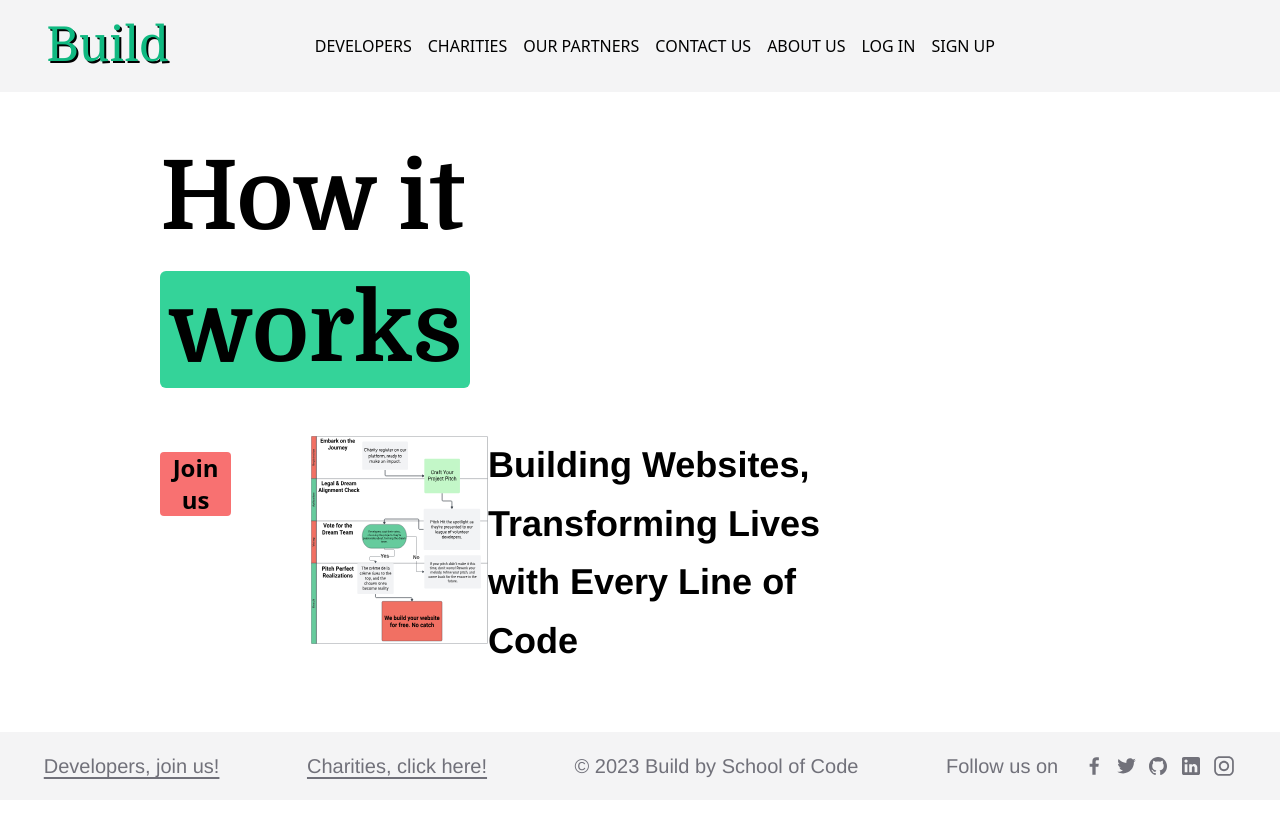
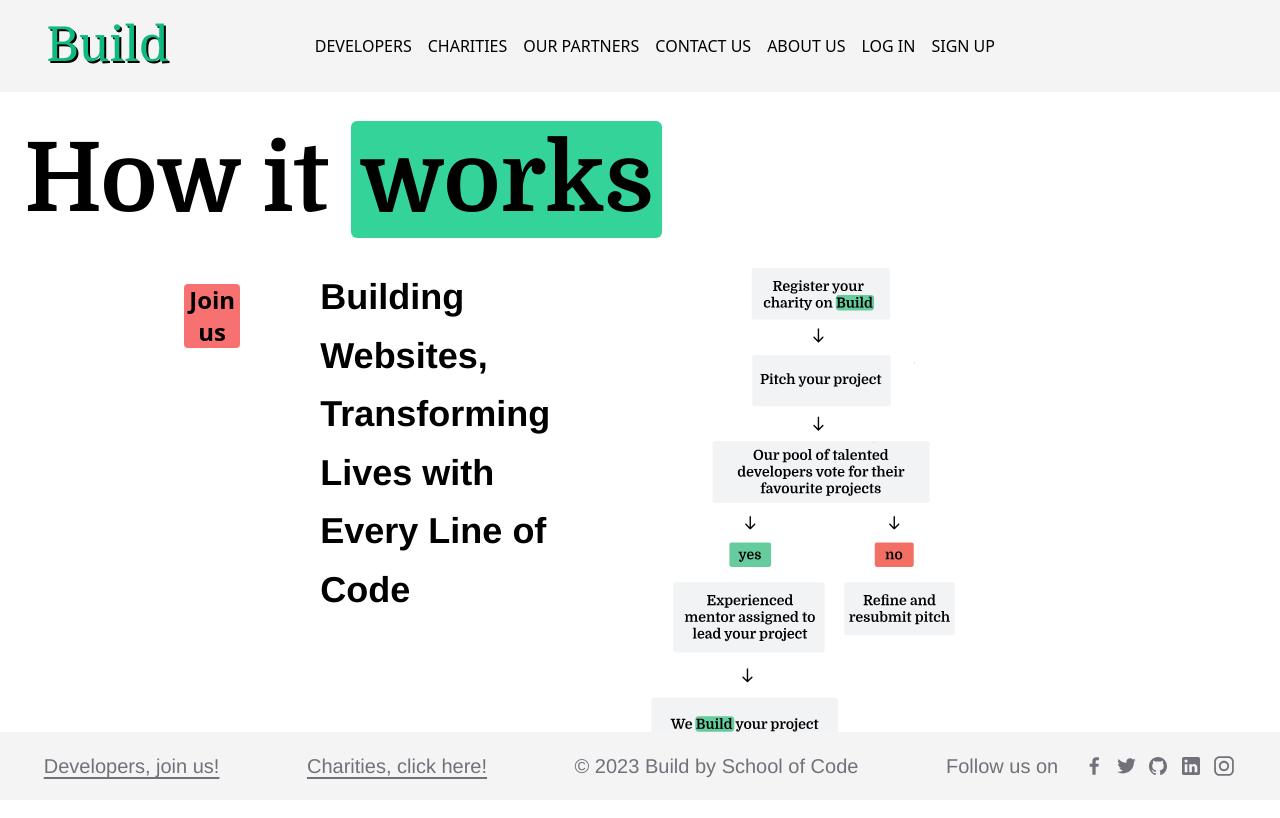
Before and after one commit to SchoolOfCode/Team-Build, a Next.js app: page /charity in a window 1280 px wide. Shown: the top 818 px of the page. Built offline with nearby package versions, Linux system fonts and the light colour scheme.

Commit message:
howitworks image added and styling and flex box started

```diff
--- a/src/app/charity/page.jsx
+++ b/src/app/charity/page.jsx
@@ -4,31 +4,36 @@ import Image from 'next/image';
 
 export default function Charity() {
   return (
-    <div className="flex flex-col justify-between">
-      <div className="lg:mx-40 ml-6">
-        <h1 className="mt-10 leading-snug text-6xl font-bold lg:text-8xl lg:max-w-3xl lg:leading-snug lg:w-1/2">
+    <div className="lg:w-4/5 ml-6">
+    <h1 className="mt-10 leading-snug text-6xl font-bold lg:text-8xl lg:max-w-3xl ">
     How it {" "}
     <span className="bg-emerald-400 py-1 px-2 rounded-md mt-2">
       works
     </span>
   </h1>
+
+    <div className="grid lg:grid-cols-2 grid-cols-1">
+          <div className="grid col-span-1 lg:mx-40 ml-6">
+
         <div className="mt-10 flex flex-col justify-between lg:flex lg:flex-row-reverse lg:align-bottom lg:w-4/5">
           <p className="text-4xl font-bold mb-10 lg:max-w-2xl lg:mr-24 lg:leading-relaxed">
             Building Websites, Transforming Lives with Every Line of Code
           </p>
-          <div><Image
-      src="/how-it-works-desktop.svg"
-      width={556}
-      height={655}
-      alt="How it works diagram"
-    /></div>
                     <button className="button mr-20 bg-red-400 font-bold rounded w-44 h-16 text-xl lg:w-56 lg:text-2xl lg:mt-4 mt-10">
             <Link href={"/charity/register"}>Join us</Link>{" "}
           </button>
 
         </div>
         </div>
+        <div className="grid col-span-1 mt-10">
+          <Image
+      src="/howitworksv2.svg"
+      width={736}
+      height={738}
+      alt="How it works diagram"
+    /></div>
+
     </div>
-
+    </div>
   );
 }
```
Also changed, not shown: public/howitworksv2.svg (added). Lines whose indentation alone changed are shown as unchanged.
